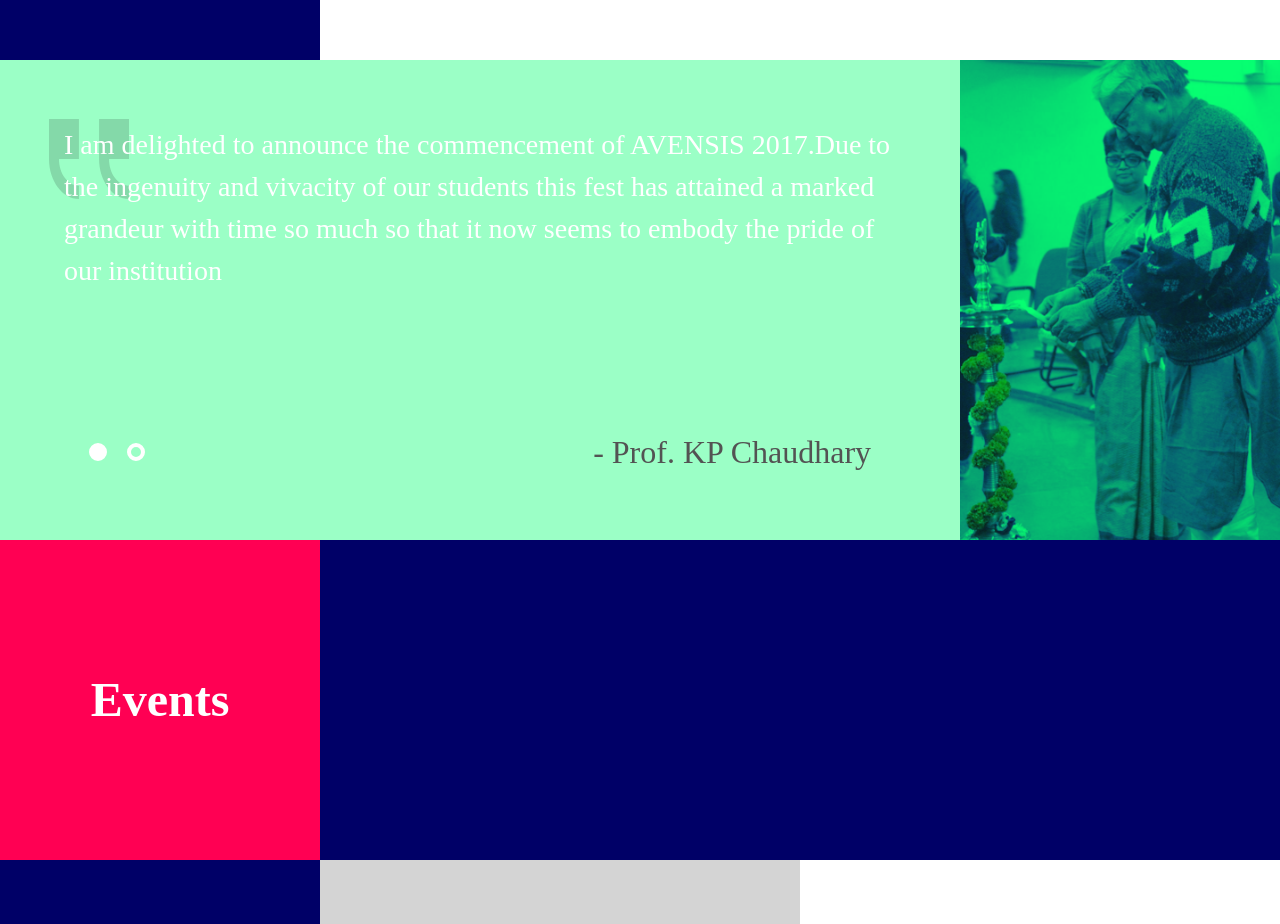
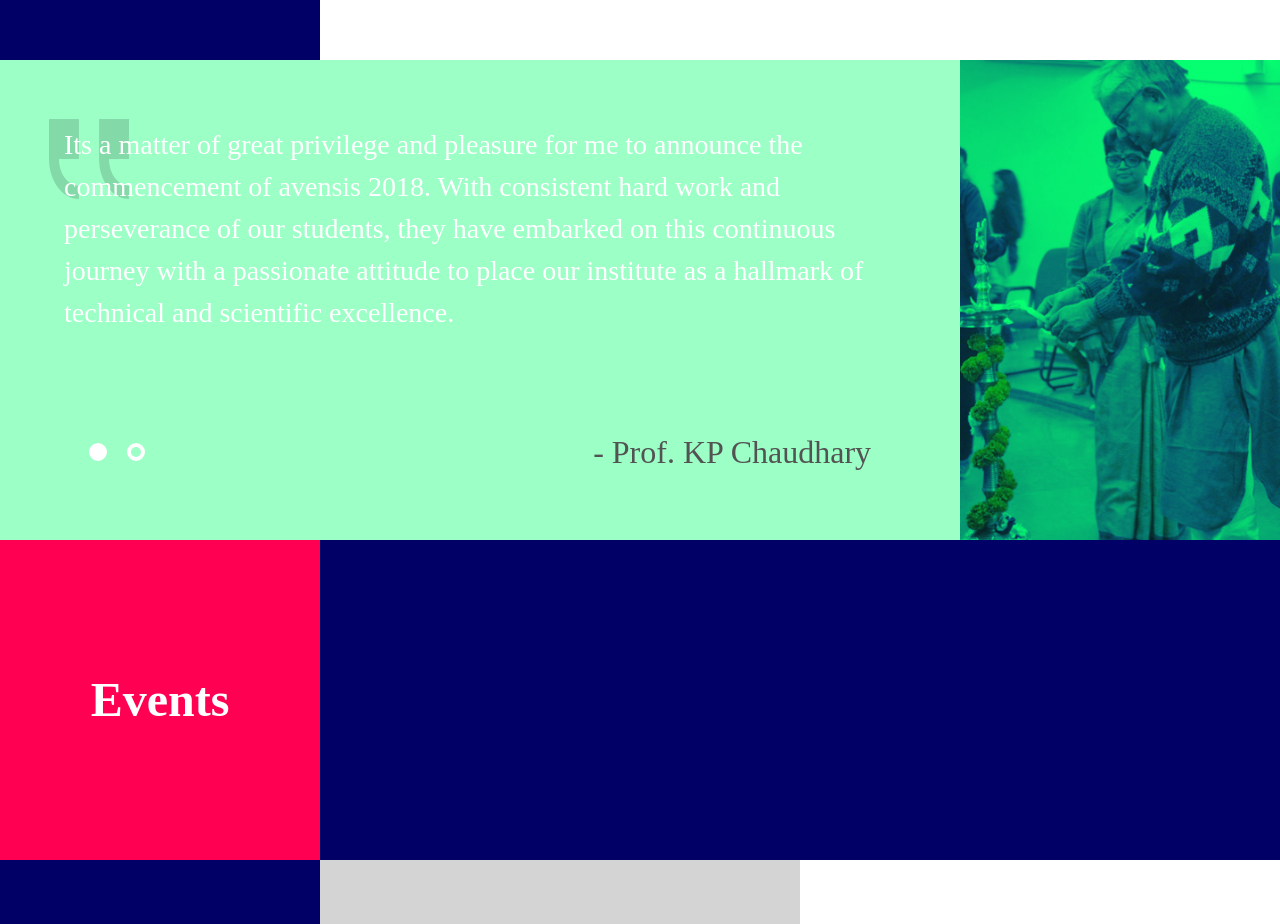
Before and after one commit to thinker3197/Avensis2018, a plain HTML site: page index.html in a window 1280 px wide. Shown: the part 1540-2464 px from the top of the page. Drawn offline with Linux system fonts and the light colour scheme.

Commit message:
Actual Message text added

```diff
--- a/index.html
+++ b/index.html
@@ -134,9 +134,7 @@
                             </g>
                         </svg>
                     </span>
-                    <p id="js-message-txt">I am delighted to announce the commencement of AVENSIS 2017.Due to the ingenuity and vivacity of our
-                        students this fest has attained a marked grandeur with time so much so that it now seems to embody
-                        the pride of our institution</p>
+                    <p id="js-message-txt">Its a matter of great privilege and pleasure for me to announce the commencement of avensis 2018. With consistent hard work and perseverance of our students, they have embarked on this continuous journey with a passionate attitude to place our institute as a hallmark of technical and scientific excellence.</p>
                 </div>
                 <div class="message__content--auth">
                     <ul class="slider" id="js-slider">
--- a/js/main.js
+++ b/js/main.js
@@ -2,10 +2,10 @@ const App = {
   activateSlider() {
     const content = [{
       auth: 'Prof. KP Chaudhary',
-      msg: 'I am delighted to announce the commencement of AVENSIS 2017.Due to the ingenuity and vivacity of our students this fest has attained a marked grandeur with time so much so that it now seems to embody the pride of our institution'
+      msg: 'Its a matter of great privilege and pleasure for me to announce the commencement of avensis 2018. With consistent hard work and perseverance of our students, they have embarked on this continuous journey with a passionate attitude to place our institute as a hallmark of technical and scientific excellence.'
     }, {
       auth: 'Dr. Rinky Dwivedi',
-      msg: 'Lorem Ipsum is simply dummy text of the printing and typesetting industry. Lorem Ipsum has been the industrys standard dummy text ever since the 1500s, when an unknown printer took a galley of type and scrambled it to make a type specimen book. It has survived not only five centuries'
+      msg: 'Avensis 2018 is back with a flavour innovative skill sets of our students who would showcase their strengths and competences which would raise the aspirations of every young mind. I take pride in elaborating the fact that our fellow students have put in lots of sincere efforts to ake this Avensis a grand success.'
     }];
 
     const $msgText = document.getElementById('js-message-txt'),
```
